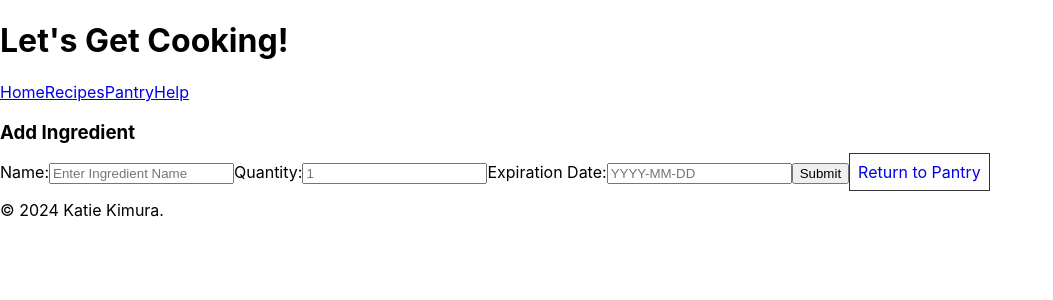
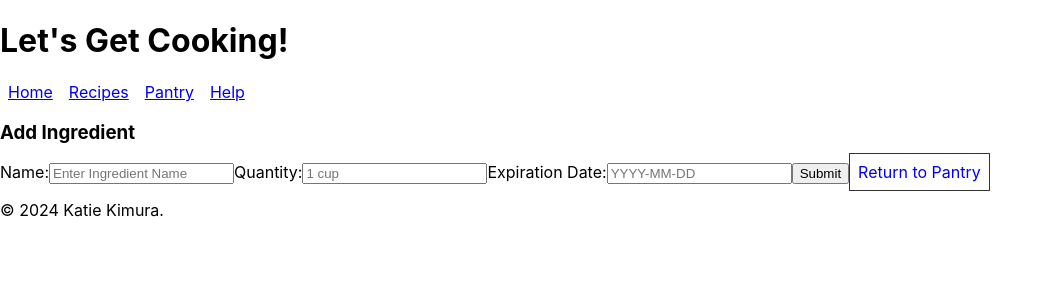
Before and after one commit to ktkimura/cs361-lets-get-cooking, a React (Create React App) app in the folder lets-get-cooking/frontend/: page /addIngredient in a window 1280 px wide. Shown: the top 300 px of the page, without its empty margins (0-1053 px from the left). Built offline with nearby package versions, Linux system fonts and the light colour scheme.

Commit message:
added view button to recipes table

```diff
--- a/lets-get-cooking/frontend/src/App.css
+++ b/lets-get-cooking/frontend/src/App.css
@@ -5,6 +5,11 @@ a.btn {
     padding: 0.5rem;
     border: 1px solid #333333;
   }
+
+a.navBar {
+    margin: auto;
+    padding: 0.5rem;
+}
 
 /* for add, edit, and delete confirmation */
 .modal {
--- a/lets-get-cooking/frontend/src/components/Navigation.js
+++ b/lets-get-cooking/frontend/src/components/Navigation.js
@@ -4,10 +4,10 @@ import { Link } from 'react-router-dom';
 function Navigation(){
     return(
         <nav>
-            <Link to="/">Home</Link>
-            <Link to="/recipes">Recipes</Link>
-            <Link to="/pantry">Pantry</Link>
-            <Link to="/help">Help</Link>
+            <Link to="/" class="navBar">Home</Link>
+            <Link to="/recipes" class="navBar">Recipes</Link>
+            <Link to="/pantry" class="navBar">Pantry</Link>
+            <Link to="/help" class="navBar">Help</Link>
         </nav>
     );
 }
--- a/lets-get-cooking/frontend/src/pages/AddIngredientPage.js
+++ b/lets-get-cooking/frontend/src/pages/AddIngredientPage.js
@@ -62,8 +62,8 @@ const AddIngredientPage = () => {
                         required/>
                     <label for="quantity">Quantity:</label>
                     <input
-                        type="number"
-                        placeholder="1"
+                        type="text"
+                        placeholder="1 cup"
                         value={quantity}
                         id="quantity"
                         onChange={e => setQuantity(e.target.value)}/>
--- a/lets-get-cooking/frontend/src/pages/EditIngredientPage.js
+++ b/lets-get-cooking/frontend/src/pages/EditIngredientPage.js
@@ -70,7 +70,7 @@ const EditIngredientPage = () => {
                         required/>
                     <label for="quantity">Quantity:</label>
                     <input
-                        type="number"
+                        type="text"
                         value={quantity}
                         id="quantity"
                         onChange={e => setQuantity(e.target.value)}/>
--- a/lets-get-cooking/frontend/src/pages/EditRecipePage.js
+++ b/lets-get-cooking/frontend/src/pages/EditRecipePage.js
@@ -92,7 +92,7 @@ const EditRecipePage = () => {
                         id="instructions"
                         onChange={e => setInstructions(e.target.value)}/>
                     <button type="submit">Save Changes</button>
-                    <Link to="/pantry" class="btn">Return to Recipes</Link>
+                    <Link to="/recipes" class="btn">Return to Recipes</Link>
                 </form>
             </div>
         </div>
--- a/lets-get-cooking/frontend/src/pages/HomePage.js
+++ b/lets-get-cooking/frontend/src/pages/HomePage.js
@@ -8,13 +8,11 @@ function HomePage(){
             <p><strong>
                 Welcome to your digital recipe book and pantry!
             </strong></p>
-            <br></br>
             <p>
                 Store your favorite recipes and keep track of ingredients you currently have
                 in stock to save you time fussing over prep work and <strong>get to actually
                 cooking.</strong>
             </p>
-            <br></br>
             <p>
                 Access your recipe book and pantry using the navigation bar above or the buttons below:
             </p>
--- a/lets-get-cooking/frontend/src/pages/RecipesPage.js
+++ b/lets-get-cooking/frontend/src/pages/RecipesPage.js
@@ -65,7 +65,8 @@ function RecipesPage(){
                         <td><Link to={`/viewRecipe/${recipe.id}`}>{recipe.name}</Link></td>
                         <td>{recipe.ingredients.join(', ')}</td>
                         <td>
-                            {/* each row in table has its own edit and delete button that will auto-populate with that row's recipe data */}
+                            {/* each row in table has its own view, edit, and delete button that will auto-populate with that row's recipe data */}
+                            <Link to={`/viewRecipe/${recipe.id}`} class="btn">View</Link>
                             <Link to={`/editRecipe/${recipe.id}`} class="btn">Edit</Link>
                             <button onClick={() => handleDeleteClick(recipe)}>Delete</button>
                         </td>
```
Also changed, not shown: 1 other file (tests, documents, lock files or other folders).
